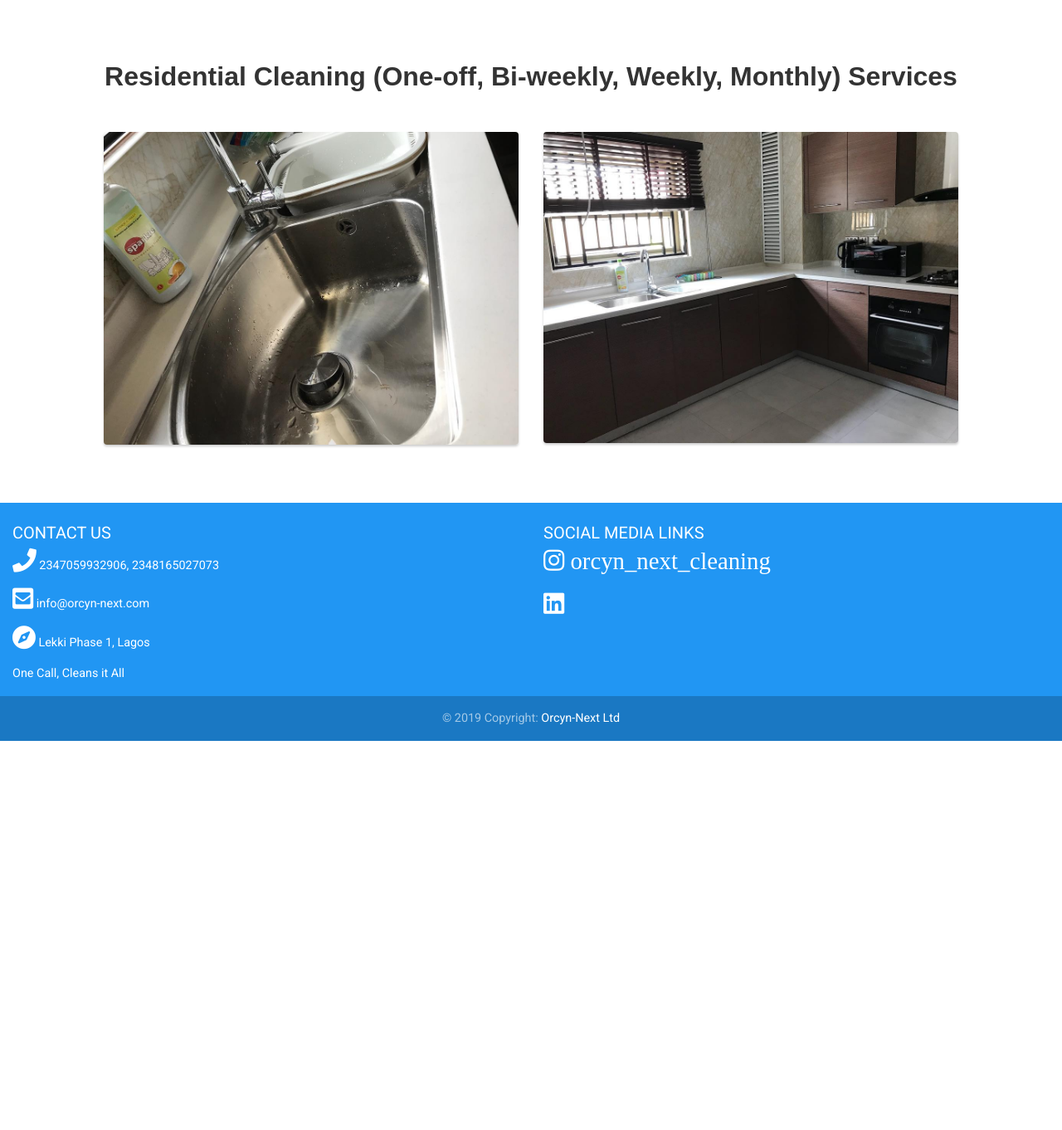
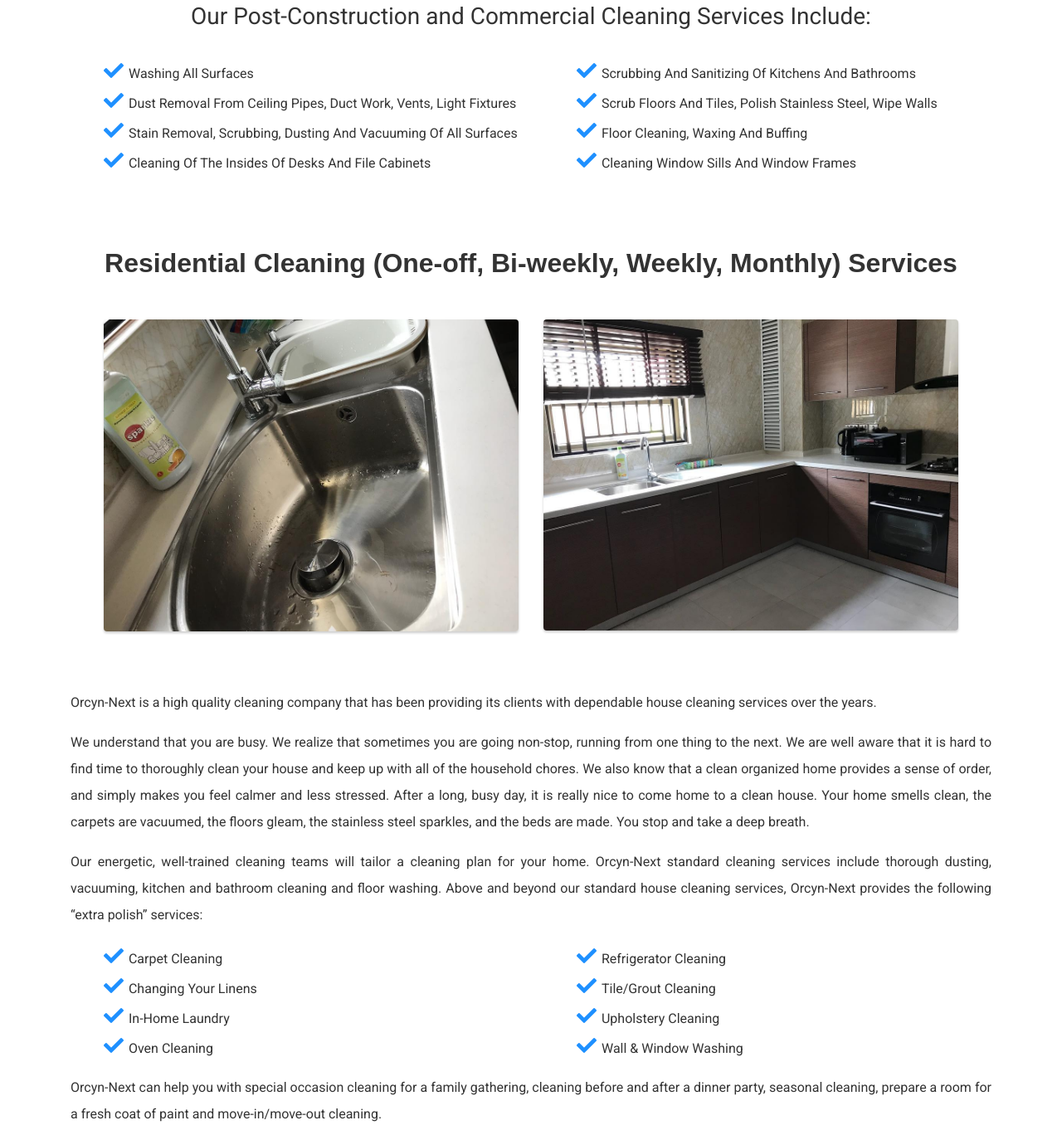
Before and after one commit to ludralph/orcyn, a plain HTML site: page index.html in a window 1280 px wide. Shown: the part 1744-3106 px from the top of the page at 83% size. Before the commit the page ends 2637 px from the top, so only its background shows below. Drawn offline with nearby package versions, Linux system fonts and the light colour scheme; some packages are replaced by stand-ins of ours; a script that the page names is missing.

Commit message:
update site with posts for services

```diff
--- a/index.html
+++ b/index.html
@@ -10,11 +10,12 @@
   <link rel="stylesheet" href="https://stackpath.bootstrapcdn.com/bootstrap/4.3.1/css/bootstrap.min.css"
     integrity="sha384-ggOyR0iXCbMQv3Xipma34MD+dH/1fQ784/j6cY/iJTQUOhcWr7x9JvoRxT2MZw1T" crossorigin="anonymous">
   <link rel="stylesheet" href="style.css">
-	<link rel="stylesheet" href="https://use.fontawesome.com/releases/v5.8.1/css/all.css" integrity="sha384-50oBUHEmvpQ+1lW4y57PTFmhCaXp0ML5d60M1M7uH2+nqUivzIebhndOJK28anvf" crossorigin="anonymous">
+  <link rel="stylesheet" href="https://use.fontawesome.com/releases/v5.8.1/css/all.css"
+    integrity="sha384-50oBUHEmvpQ+1lW4y57PTFmhCaXp0ML5d60M1M7uH2+nqUivzIebhndOJK28anvf" crossorigin="anonymous">
   <link href="https://fonts.googleapis.com/css?family=Heebo|Roboto" rel="stylesheet">
   <link rel="stylesheet" href="https://cdnjs.cloudflare.com/ajax/libs/baguettebox.js/1.8.1/baguetteBox.min.css">
   <link href="https://cdnjs.cloudflare.com/ajax/libs/mdbootstrap/4.7.6/css/mdb.min.css" rel="stylesheet">
-    <link rel="shortcut icon" type="image/png" href="./images/favicon.png"/>
+  <link rel="shortcut icon" type="image/png" href="./images/favicon.png" />
   <title>Orcyn-Next | Cleaning Services</title>
 </head>
 
@@ -82,6 +83,49 @@
         </div>
       </div>
     </div>
+    <h3 style="text-align: center; margin-bottom: 2rem;">
+      Our Post-Construction and Commercial Cleaning Services Include:</h3>
+    <div class="row">
+      <div class="col-sm">
+        <ul class="list-services">
+          <li>
+            <span style="font-size: 24px; color: Dodgerblue;">
+              <i class="fas fa-check"></i>
+            </span>
+            Washing All Surfaces
+          </li>
+          <li>
+              <span style="font-size: 24px; color: Dodgerblue;">
+                  <i class="fas fa-check"></i>
+                </span>
+            Dust Removal From Ceiling Pipes, Duct Work, Vents, Light Fixtures
+          </li>
+          <li><span style="font-size: 24px; color: Dodgerblue;">
+              <i class="fas fa-check"></i>
+            </span>Stain Removal, Scrubbing, Dusting And Vacuuming Of All Surfaces</li>
+          <li><span style="font-size: 24px; color: Dodgerblue;">
+              <i class="fas fa-check"></i>
+            </span>Cleaning Of The Insides Of Desks And File Cabinets</li>
+        </ul>
+      </div>
+      <div class="col-sm">
+        <ul class="list-services">
+          <li><span style="font-size: 24px; color: Dodgerblue;">
+              <i class="fas fa-check"></i>
+            </span>Scrubbing And Sanitizing Of Kitchens And Bathrooms</li>
+          <li><span style="font-size: 24px; color: Dodgerblue;">
+              <i class="fas fa-check"></i>
+            </span>Scrub Floors And Tiles, Polish Stainless Steel, Wipe Walls</li>
+          <li><span style="font-size: 24px; color: Dodgerblue;">
+              <i class="fas fa-check"></i>
+            </span>Floor Cleaning, Waxing And Buffing</li>
+          <li><span style="font-size: 24px; color: Dodgerblue;">
+              <i class="fas fa-check"></i>
+            </span>Cleaning Window Sills And Window Frames</li>
+        </ul>
+      </div>
+    </div>
+
   </div>
   <div class="container gallery-container">
     <h2>Residential Cleaning (One-off, Bi-weekly, Weekly, Monthly) Services</h2>
@@ -102,6 +146,65 @@
         </div>
       </div>
     </div>
+    <p class="residential-writeup">
+      Orcyn-Next is a high quality cleaning company that has been providing its clients with
+      dependable house cleaning services over the years.
+    </p>
+    <p class="residential-writeup">
+      We understand that you are busy. We realize that sometimes you are going non-stop, running from one thing to
+      the next. We are well aware that it is hard to find time to thoroughly clean your house and keep up with all
+      of the household chores. We also know that a clean organized home provides a sense of order, and simply
+      makes you feel calmer and less stressed. After a long, busy day, it is really nice to come home to a clean
+      house. Your home smells clean, the carpets are vacuumed, the floors gleam, the stainless steel sparkles, and
+      the beds are made. You stop and take a deep breath.
+    </p>
+    <p class="residential-writeup">
+      Our energetic, well-trained cleaning teams will tailor a cleaning plan for your home. Orcyn-Next standard
+      cleaning services include thorough dusting, vacuuming, kitchen and bathroom cleaning and floor washing.
+      Above and beyond our standard house cleaning services, Orcyn-Next provides the following “extra polish”
+      services:
+    </p>
+    <div class="row">
+      <div class="col-sm">
+        <ul class="list-services">
+          <li><span style="font-size: 24px; color: Dodgerblue;">
+              <i class="fas fa-check"></i>
+            </span>Carpet Cleaning </li>
+          <li><span style="font-size: 24px; color: Dodgerblue;">
+              <i class="fas fa-check"></i>
+            </span>Changing Your Linens</li>
+          <li><span style="font-size: 24px; color: Dodgerblue;">
+              <i class="fas fa-check"></i>
+            </span>In-Home Laundry</li>
+          <li><span style="font-size: 24px; color: Dodgerblue;">
+              <i class="fas fa-check"></i>
+            </span>Oven Cleaning</li>
+        </ul>
+      </div>
+      <div class="col-sm">
+        <ul class="list-services">
+          <li><span style="font-size: 24px; color: Dodgerblue;">
+              <i class="fas fa-check"></i>
+            </span>Refrigerator Cleaning</li>
+          <li><span style="font-size: 24px; color: Dodgerblue;">
+              <i class="fas fa-check"></i>
+            </span>Tile/Grout Cleaning</li>
+          <li><span style="font-size: 24px; color: Dodgerblue;">
+              <i class="fas fa-check"></i>
+            </span>Upholstery Cleaning</li>
+          <li><span style="font-size: 24px; color: Dodgerblue;">
+              <i class="fas fa-check"></i>
+            </span>Wall & Window Washing</li>
+        </ul>
+      </div>
+    </div>
+
+
+
+    <p class="residential-writeup">Orcyn-Next can help you with special occasion cleaning for a family gathering,
+      cleaning before and after a dinner party, seasonal cleaning, prepare a room for a fresh coat of paint and
+      move-in/move-out cleaning.
+    </p>
   </div>
   <!-- Footer -->
   <footer class="page-footer font-small blue pt-4">
@@ -118,7 +221,7 @@
           <!-- Content -->
           <h5 class="text-uppercase">Contact US</h5>
           <p><i class="fas fa-phone fa-2x"></i> 2347059932906, 2348165027073</p>
-		  <p><i class="fas fa-envelope-square fa-2x"></i>   info@orcyn-next.com</p>
+          <p><i class="fas fa-envelope-square fa-2x"></i> info@orcyn-next.com</p>
           <p><i class="fas fa-compass fa-2x"></i> Lekki Phase 1, Lagos</p>
           <p>One Call, Cleans it All</p>
 
@@ -135,7 +238,8 @@
 
           <ul class="list-unstyled">
             <li>
-				<a href="https://www.instagram.com/orcyn_next_cleaning/" target="_blank"><i class="fab fa-instagram fa-2x">  orcyn_next_cleaning</i></a>
+              <a href="https://www.instagram.com/orcyn_next_cleaning/" target="_blank"><i
+                  class="fab fa-instagram fa-2x"> orcyn_next_cleaning</i></a>
             </li>
             <br>
             <li>
--- a/style.css
+++ b/style.css
@@ -112,6 +112,11 @@ container.gallery-container {
 	font-size: 18px;
 }
 
+.residential-writeup{
+	text-align: justify;
+	line-height: 2rem;
+}
+
 .tz-gallery {
 	padding: 40px;
 }
@@ -137,6 +142,10 @@ container.gallery-container {
 	background-color: transparent !important;
 }
 
+.list-services{
+	list-style: none;
+}
+
 
 @media(max-width: 768px) {
 	body {
```
Lines whose indentation alone changed are shown as unchanged.
